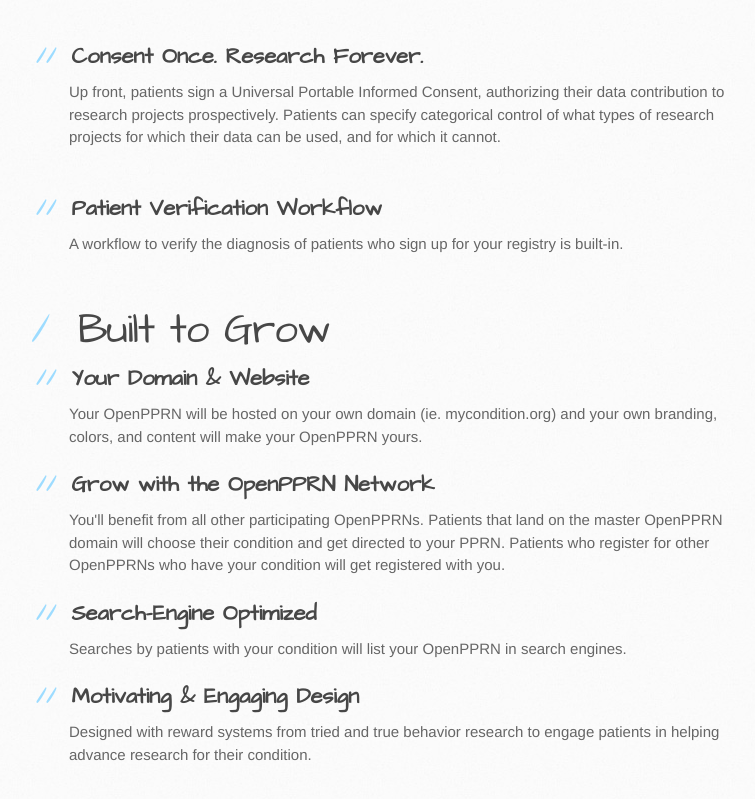
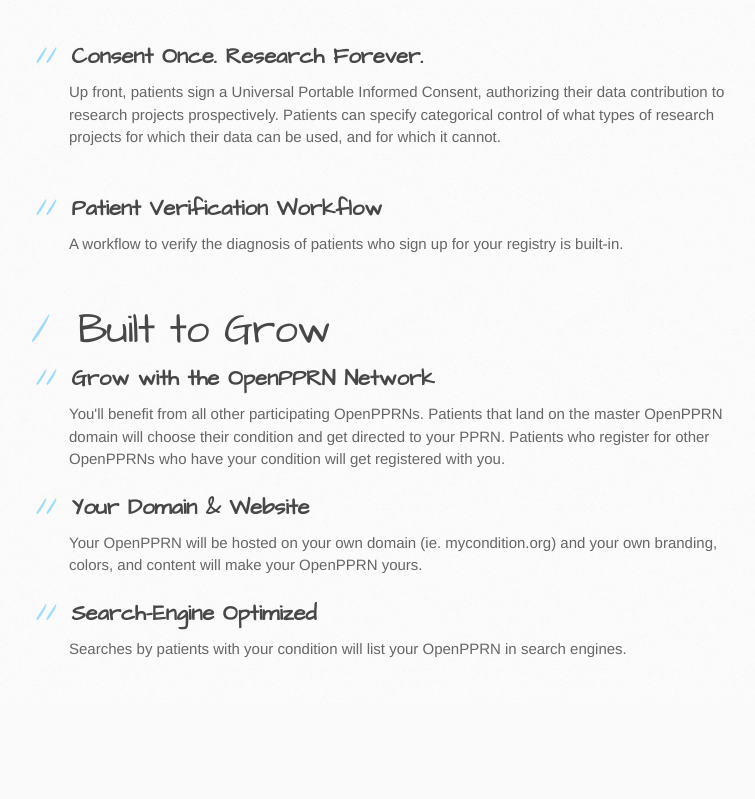
Before and after one commit to seanahrens/openpprn, a plain HTML site: page index.html in a window 1280 px wide. Shown: the part 2753-3552 px from the top of the page, without its empty margins (101-856 px from the left). After the commit the page ends 3456 px from the top, so only its background shows below. Drawn offline with Linux system fonts and the light colour scheme.

```diff
--- a/index.html
+++ b/index.html
@@ -110,24 +110,19 @@
 <a name="built-to-grow" class="anchor" href="#built-to-grow"><span class="octicon octicon-link"></span></a>Built to Grow</h1>
 
 <h2>
+<a name="grow-with-the-openpprn-network" class="anchor" href="#grow-with-the-openpprn-network"><span class="octicon octicon-link"></span></a>Grow with the OpenPPRN Network</h2>
+
+<p>You'll benefit from all other participating OpenPPRNs. Patients that land on the master OpenPPRN domain  will choose their condition and get directed to your PPRN. Patients who register for other OpenPPRNs who have your condition will get registered with you.</p>
+
+<h2>
 <a name="your-domain--website" class="anchor" href="#your-domain--website"><span class="octicon octicon-link"></span></a>Your Domain &amp; Website</h2>
 
 <p>Your OpenPPRN will be hosted on your own domain (ie. mycondition.org) and your own branding, colors, and content will make your OpenPPRN yours.</p>
 
 <h2>
-<a name="grow-with-the-openpprn-network" class="anchor" href="#grow-with-the-openpprn-network"><span class="octicon octicon-link"></span></a>Grow with the OpenPPRN Network</h2>
-
-<p>You'll benefit from all other participating OpenPPRNs. Patients that land on the master OpenPPRN domain  will choose their condition and get directed to your PPRN. Patients who register for other OpenPPRNs who have your condition will get registered with you.</p>
-
-<h2>
 <a name="search-engine-optimized" class="anchor" href="#search-engine-optimized"><span class="octicon octicon-link"></span></a>Search-Engine Optimized</h2>
 
 <p>Searches by patients with your condition will list your OpenPPRN in search engines.</p>
-
-<h2>
-<a name="motivating--engaging-design" class="anchor" href="#motivating--engaging-design"><span class="octicon octicon-link"></span></a>Motivating &amp; Engaging Design</h2>
-
-<p>Designed with reward systems from tried and true behavior research to engage patients in helping advance research for their condition.</p>
         </section>
 
         <aside id="sidebar">
```
Also changed, not shown: params.json (+1 -1 lines).
